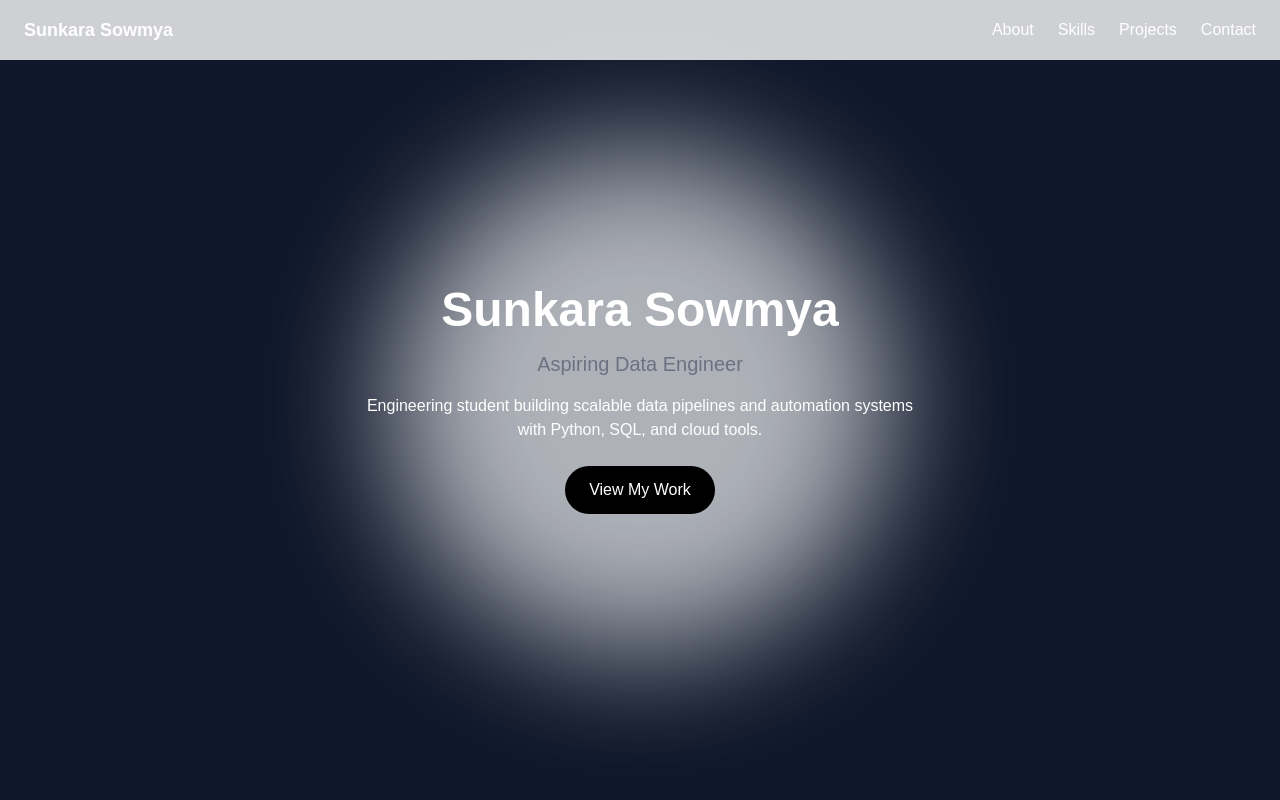
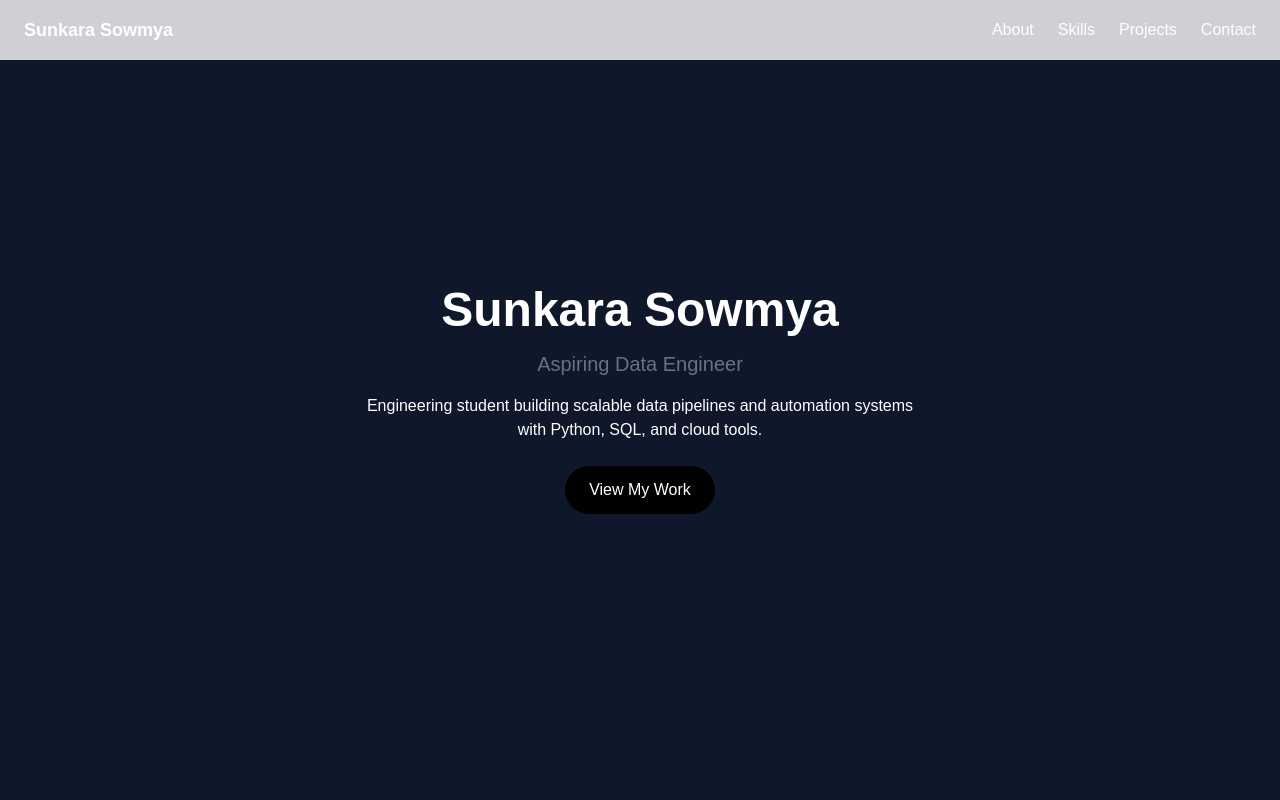
Before and after one commit to babysowmya/my-portfolio, a React (Vite) app: page / in a window 1280 px wide. Shown: the top 800 px of the page. Built offline with nearby package versions, Linux system fonts and the light colour scheme.

Commit message:
Add parallax, animations, and custom colors

```diff
--- a/src/components/Hero.jsx
+++ b/src/components/Hero.jsx
@@ -1,29 +1,14 @@
-import { motion } from "framer-motion"
-import { Parallax } from "react-scroll-parallax"
-
 export default function Hero() {
   return (
-    <section className="relative min-h-screen flex flex-col justify-center items-center text-center px-6 overflow-hidden">
-
-      {/* Decorative parallax background shape */}
-      <Parallax speed={-15} className="absolute inset-0 -z-10 flex justify-center items-center">
-        <div className="w-[500px] h-[500px] rounded-full bg-gray-100 blur-3xl opacity-70" />
-      </Parallax>
-
-      <motion.div
-        initial={{ opacity: 0, y: 30 }}
-        animate={{ opacity: 1, y: 0 }}
-        transition={{ duration: 0.8 }}
-      >
+    <section className="min-h-screen flex flex-col justify-center items-center text-center px-6">
       <h1 className="text-5xl font-bold">Sunkara Sowmya</h1>
       <p className="text-xl text-gray-500 mt-4">Aspiring Data Engineer</p>
       <p className="max-w-xl mt-4">
         Engineering student building scalable data pipelines and automation systems with Python, SQL, and cloud tools.
       </p>
-        <a href="#projects" className="mt-6 inline-block px-6 py-3 bg-black text-white rounded-full">
+      <a href="#projects" className="mt-6 px-6 py-3 bg-black text-white rounded-full">
         View My Work
       </a>
-      </motion.div>
     </section>
   )
 }
--- a/src/index.css
+++ b/src/index.css
@@ -1,4 +1,12 @@
 @import "tailwindcss";
+@media (prefers-reduced-motion: reduce) {
+  *, *::before, *::after {
+    animation-duration: 0.01ms !important;
+    animation-iteration-count: 1 !important;
+    transition-duration: 0.01ms !important;
+    scroll-behavior: auto !important;
+  }
+}
 
 html {
   scroll-behavior: smooth;
```
Lines whose indentation alone changed are shown as unchanged.
